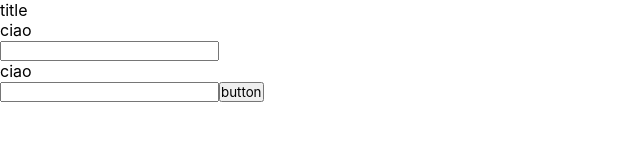
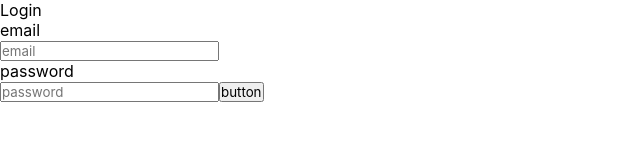
Before and after one commit to Gabriellji/RAMP-Recruitment-Advancement-Motivation-of-People, a React (Create React App) app: page / in a window 1280 px wide. Shown: the top 160 px of the page, without its empty margins (0-640 px from the left). Built offline with nearby package versions, Linux system fonts and the light colour scheme.

Commit message:
ft: login page + error handling

```diff
--- a/src/App.jsx
+++ b/src/App.jsx
@@ -1,6 +1,6 @@
 import React, { useContext, useEffect } from "react";
 import { Switch, Route } from "react-router-dom";
-import { Context } from "./context/Context";
+import { Context } from "./context";
 import {Navbar} from "./components";
 import {Home, Login} from './pages'
 
--- a/src/components/atoms/Button/index.jsx
+++ b/src/components/atoms/Button/index.jsx
@@ -1,3 +1,12 @@
-export const Button = ({text}) => <button>{text}</button>
+import React from "react";
 
-export default Button
+export const Button = ({ text, action }) => {
+  return(
+    <button
+        onClick={action}>
+            {text}
+    </button>
+  );
+};
+
+export default Button;
--- a/src/components/atoms/Input/index.jsx
+++ b/src/components/atoms/Input/index.jsx
@@ -1,3 +1,21 @@
-export const Input = () => <input></input>
+import React, {useState} from 'react'
+
+export const Input = ({placeholder, onChange, type}) => {
+const [value, setValue] = useState("")
+
+const handleChange = (e)=>{
+    setValue(e.target.value)
+    onChange(e.target.value)
+}
+
+return (
+    <input
+        placeholder = {placeholder}
+        onChange={(e)=>handleChange(e)}
+        value={value}
+        type={type}
+    />
+)
+}
 
 export default Input
--- a/src/components/atoms/Text/index.jsx
+++ b/src/components/atoms/Text/index.jsx
@@ -1,5 +1,12 @@
+import React from 'react'
 
+export const Text = ({text}) => {
 
-export const Text = ({text}) => <p>{text}</p>
+    return (
+        <p>
+            {text}
+        </p>
+    )
+}
 
 export default Text
--- a/src/context/Context.js
+++ b/src/context/index.js
@@ -3,19 +3,25 @@ import React, { useState } from "react";
 export const Context = React.createContext();
 
 const Provider = ({ children }) => {
-  //state
+  //STATE
   const [isLogged, setIsLogged] = useState(false)
+  const [loginFailed, setLoginFailed] = useState(false)
 
-  //function
-
+  //FUNCTION
+  //scrolltop, for changing page
   const scrollTop = () => {
     window.scrollTo(0, 0);
   };
 
+  //login handling
   const doLogin = (username, password) => {
     //apicallhere
     username==="test" && password==="test"
-    && setIsLogged(true)
+    ? setIsLogged(true)     //status200
+    : setLoginFailed(true)    //status400
+  }
+  const inputLogin = () => {
+    setLoginFailed(false)
   }
 
   return (
@@ -24,11 +30,11 @@ const Provider = ({ children }) => {
       value={{
         //state
         isLogged,
-
+        loginFailed,
         //functions
         scrollTop,
         doLogin,
-
+        inputLogin
       }}
     >
       {children}
--- a/src/index.js
+++ b/src/index.js
@@ -1,7 +1,7 @@
 import React from "react";
 import ReactDOM from "react-dom";
 import App from './App.jsx'
-import Provider from "./context/Context";
+import Provider from './context'
 import { GlobalStyle } from "./styles/GlobalStyle";
 import { BrowserRouter as Router } from "react-router-dom";
 
--- a/src/pages/Login.jsx
+++ b/src/pages/Login.jsx
@@ -1,19 +1,54 @@
-import React from 'react'
+import React, {useState, useContext} from 'react'
+import {Context} from '../context'
 
 import {Title, Text, Input, Button} from '../components/atoms'
 
 export const Login = () => {
-    let test = ""
-
+    //context
+    const {doLogin, loginFailed, inputLogin} = useContext(Context)
+    //state
+    const [email, setEmail] = useState("")
+    const [password, setPassword] = useState("")
+    //functions
+    const changeEmail = (email) => {
+        inputLogin()
+        setEmail(email)
+    }
+    const changePassword = (password) => {
+        inputLogin()
+        setPassword(password)
+    }
+    const submit = (e, email, password) => {
+        e.preventDefault();
+        doLogin(email, password)
+    }
     return(
-        <div>
-        <Title text="title"/>
-        <Text text="ciao"/>
-        <Input></Input>
-        <Text text="ciao"/>
-        <Input></Input>
-        <Button text="button"/>
-        </div>
+        <form
+        onSubmit={(e)=>submit(e, email, password)}
+        >
+        <Title
+        text="Login"
+        />
+        {loginFailed && <Text
+        text="try again"
+        />}
+        <Text
+        text="email"
+        />
+        <Input
+        placeholder="email"
+        onChange={(value)=>changeEmail(value)}
+        />
+        <Text text="password"/>
+        <Input
+        placeholder="password"
+        onChange={(value)=>changePassword(value)}
+        type="password"
+        />
+        <Button
+        text="button"
+        action={(e)=>submit(e, email, password)}/>
+        </form>
     )
 }
 
```
